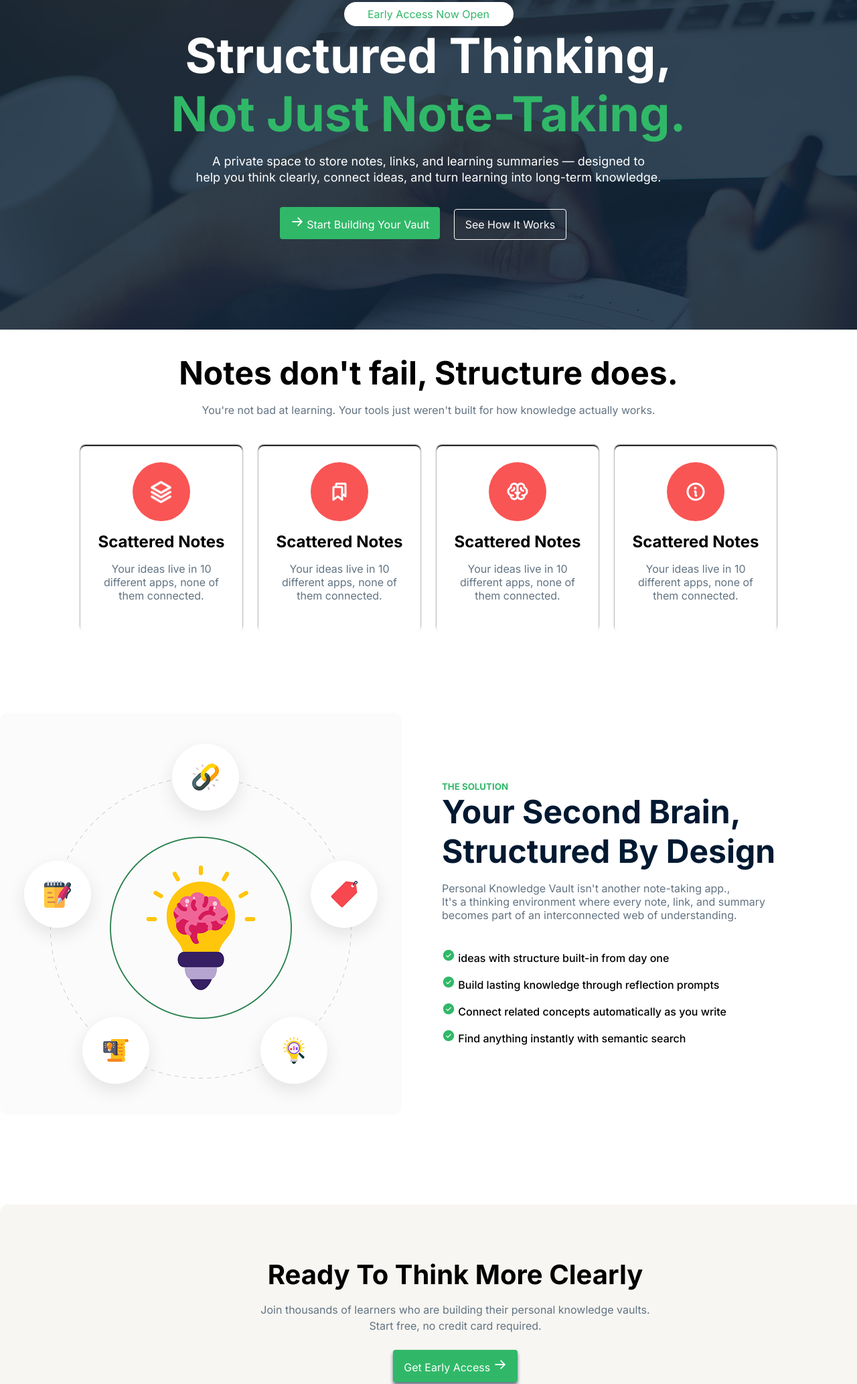
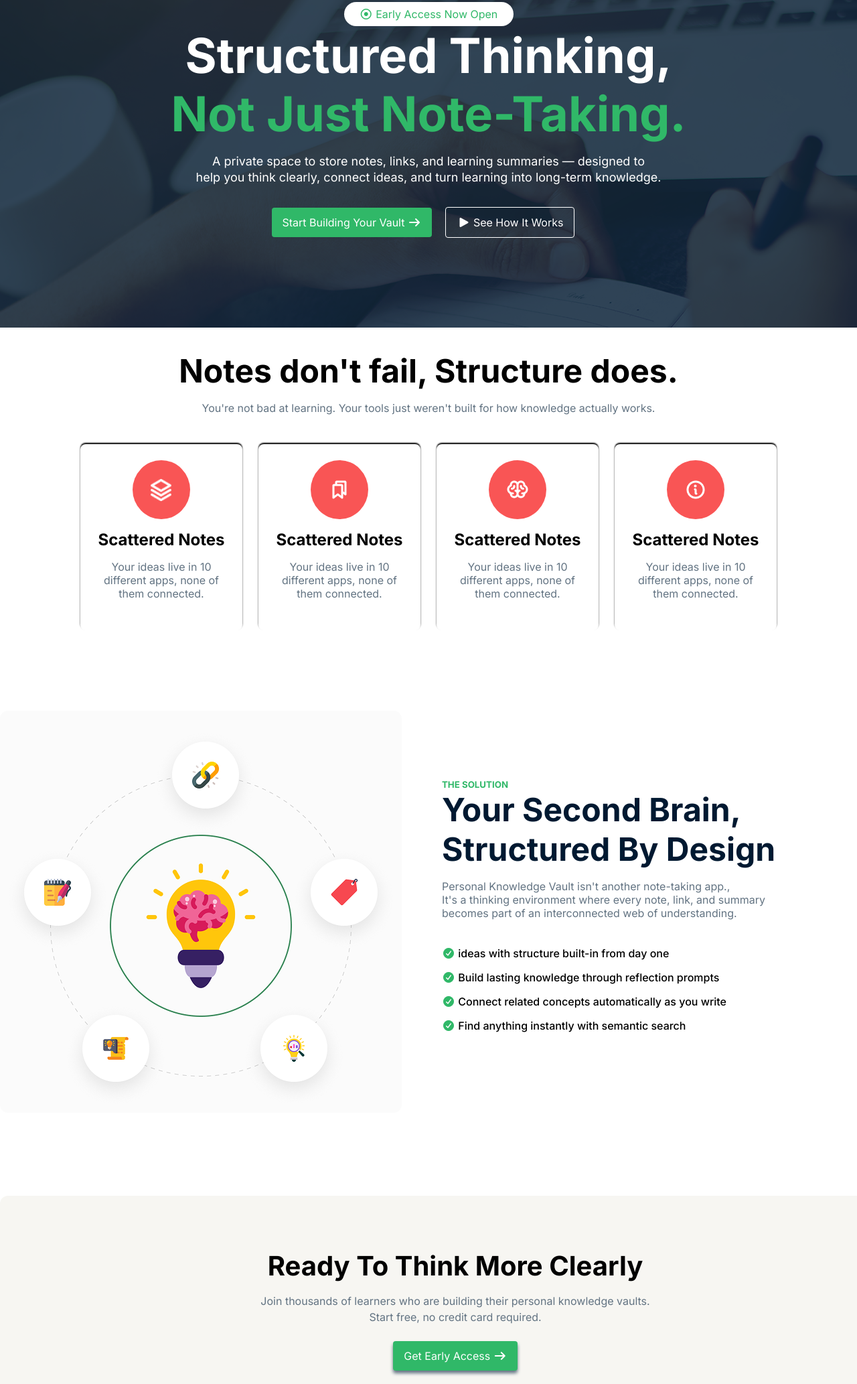
Before and after one commit to IftaherSayem/B13-Assignment1, a plain HTML site: page index.html in a window 1280 px wide. Shown: the part 163-2229 px from the top of the page at 67% size. Drawn offline with Linux system fonts and the light colour scheme.

Commit message:
polishing the whole page

```diff
--- a/index.html
+++ b/index.html
@@ -27,12 +27,12 @@
         <section id="banner">
             <div class="banner-text">
                 <div class="early-box">
-                    <p>Early Access Now Open</p>
+                    <p><i class="fa-regular fa-circle-dot"></i> Early Access Now Open</p>
                 </div>
                 <h1>Structured Thinking,<br><span>Not Just Note-Taking.</span></h1>
                 <p class="description">A private space to store notes, links, and learning summaries — designed to<br>help you think clearly, connect ideas, and turn learning into long-term knowledge.</p>
-                <button class="btn"><img src="assets/ArrowRight.png" alt="" srcset=""> Start Building Your Vault</button>
-                <button class="btn no-bg">See How It Works</button>
+                <button class="btn">Start Building Your Vault  <i class="fa-solid fa-arrow-right"></i></button>
+                <button class="btn no-bg"><i class="fa-solid fa-play"></i>  See How It Works</button>
             </div>
         </section>
     </header>
@@ -83,10 +83,10 @@
             <h2>Your Second Brain,<br>Structured By Design</h2>
             <p>Personal Knowledge Vault isn't another note-taking app.,<br>It's a thinking environment where every note, link, and summary<br>becomes part of an interconnected web of understanding.</p>
 
-            <div class="headline"><img src="assets/CheckCircle.png" alt=""> ideas with structure built-in from day one</div>
-            <div class="headline"><img src="assets/CheckCircle.png" alt=""> Build lasting knowledge through reflection prompts</div>
-            <div class="headline"><img src="assets/CheckCircle.png" alt=""> Connect related concepts automatically as you write</div>
-            <div class="headline"><img src="assets/CheckCircle.png" alt=""> Find anything instantly with semantic search</div>
+            <div class="headline"><i class="fa-solid fa-circle-check" style="color: #30B868;"></i> ideas with structure built-in from day one</div>
+            <div class="headline"><i class="fa-solid fa-circle-check" style="color: #30B868;"></i> Build lasting knowledge through reflection prompts</div>
+            <div class="headline"><i class="fa-solid fa-circle-check" style="color: #30B868;"></i> Connect related concepts automatically as you write</div>
+            <div class="headline"><i class="fa-solid fa-circle-check" style="color: #30B868;"></i> Find anything instantly with semantic search</div>
         </div>
     </section>
 
@@ -94,7 +94,7 @@
         <div class="access-container">
             <h2>Ready To Think More Clearly</h2>
             <p>Join thousands of learners who are building their personal knowledge vaults.<br>Start free, no credit card required.</p>
-            <button class="btn get-early">Get Early Access <img src="assets/ArrowRight.png" alt="" srcset=""></button>
+            <button class="btn get-early">Get Early Access  <i class="fa-solid fa-arrow-right"></i></button>
             <p>Free during early access • No credit card needed</p>
         </div>
     </section>
--- a/style.css
+++ b/style.css
@@ -66,6 +66,7 @@ nav li a{
     padding: 8px 12px;
     font-weight: 500px;
 }
+
 .banner-text h1{
     font-size: 72px;
     color: #FFFFFF;
@@ -262,7 +263,7 @@ footer{
     margin: 0 auto;
     align-items: center;
     text-align: center;
-    color: #FAFAFA;
+    color: #627382;
     line-height: 24px;
     padding: 30px 0px;
 }
```
